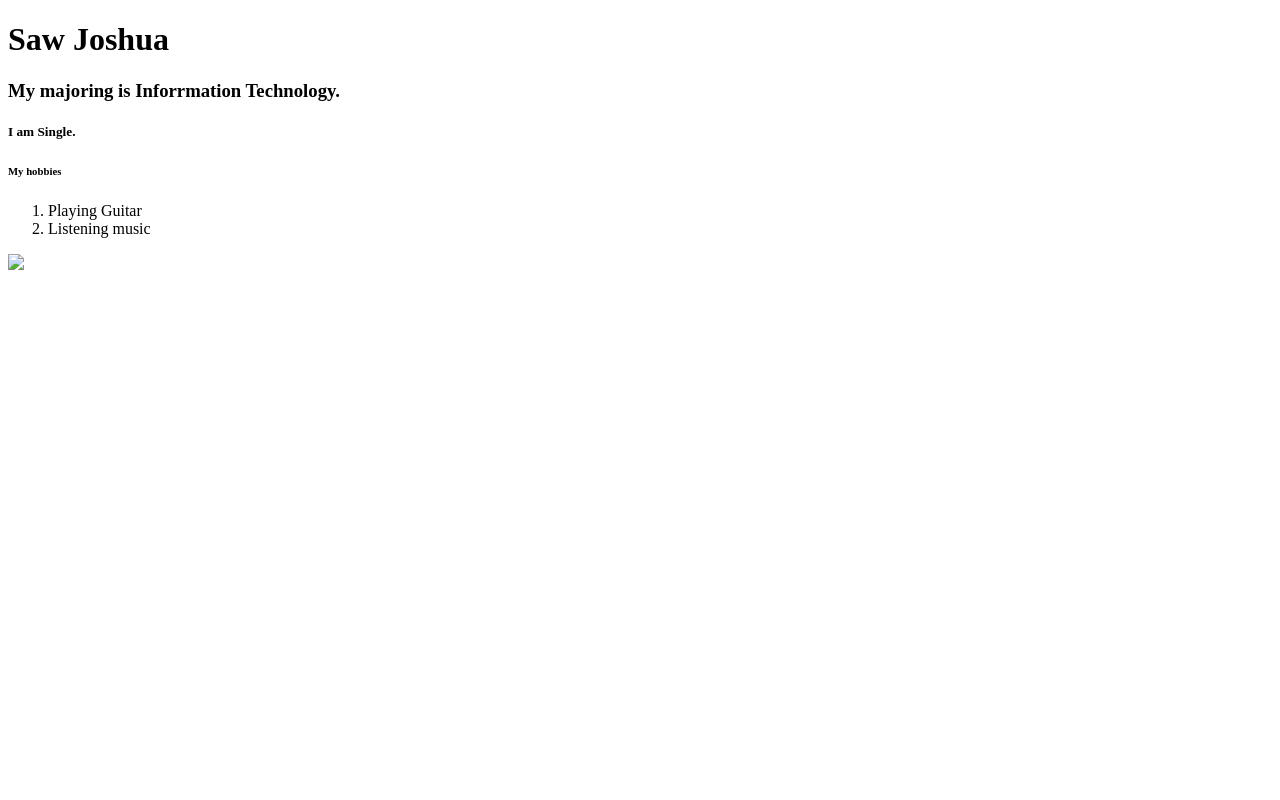
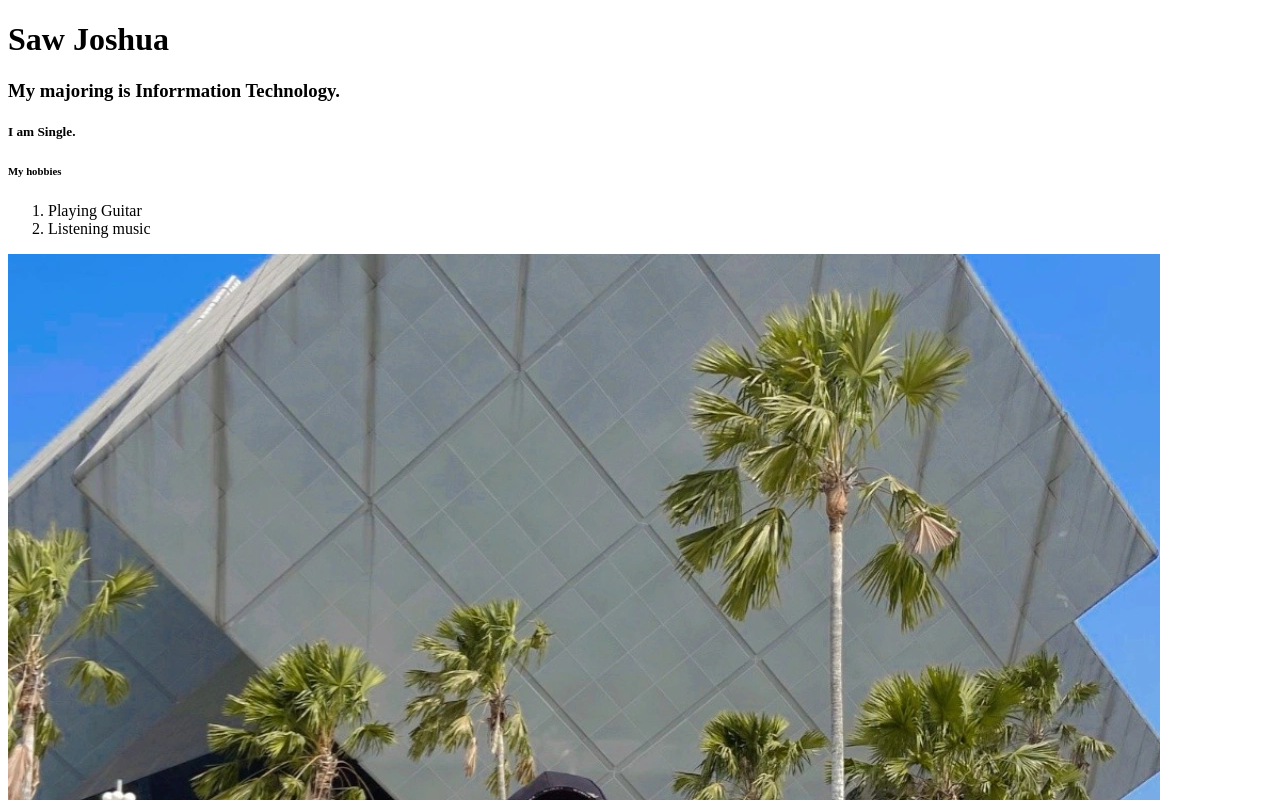
Before and after one commit to sawjoshua/sawjoshua.github.io, a plain HTML site: page index.html in a window 1280 px wide. Shown: the top 800 px of the page. Drawn offline with Linux system fonts and the light colour scheme.

Commit message:
My First Commit.

```diff
--- a/index.html
+++ b/index.html
@@ -14,6 +14,6 @@
             <li>Listening music</li>
 
         </ol>
-        <img src= "/Users/sawjoshua/Desktop/viber_image_2025-04-30_23-43-41-143.webp">
+        <img src= "me.webp">
     </body>
 </html>
```
Also changed, not shown: Users/sawjoshua/Desktop/viber_image_2025-04-30_23-43-41-143.webp (added), me.webp (added).
